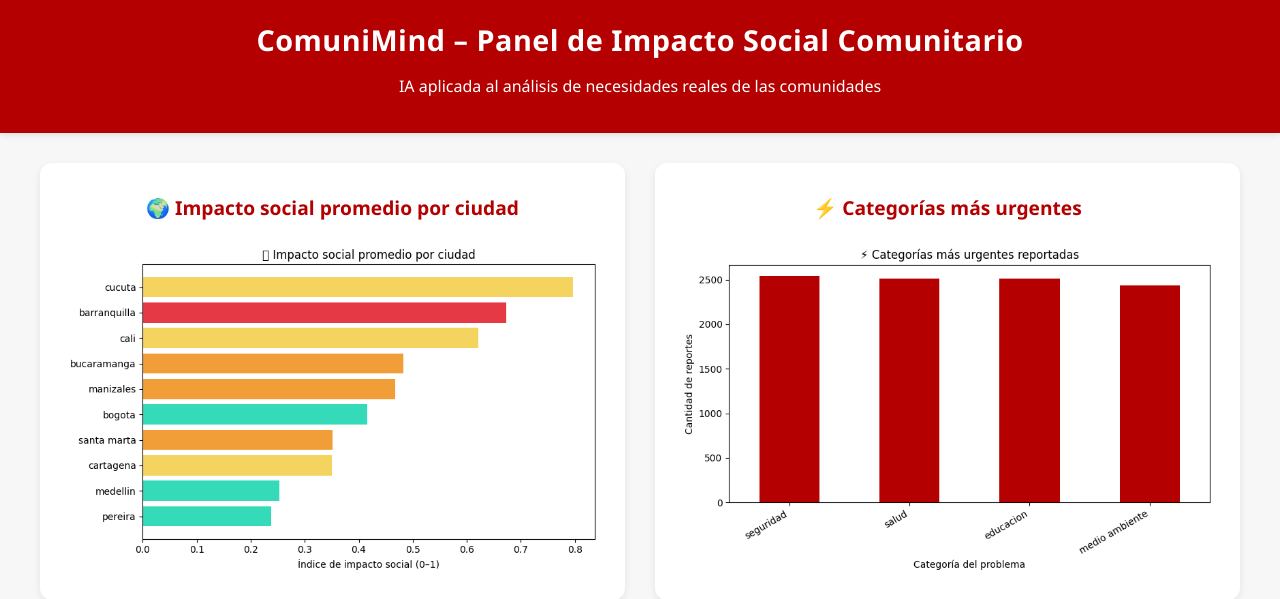
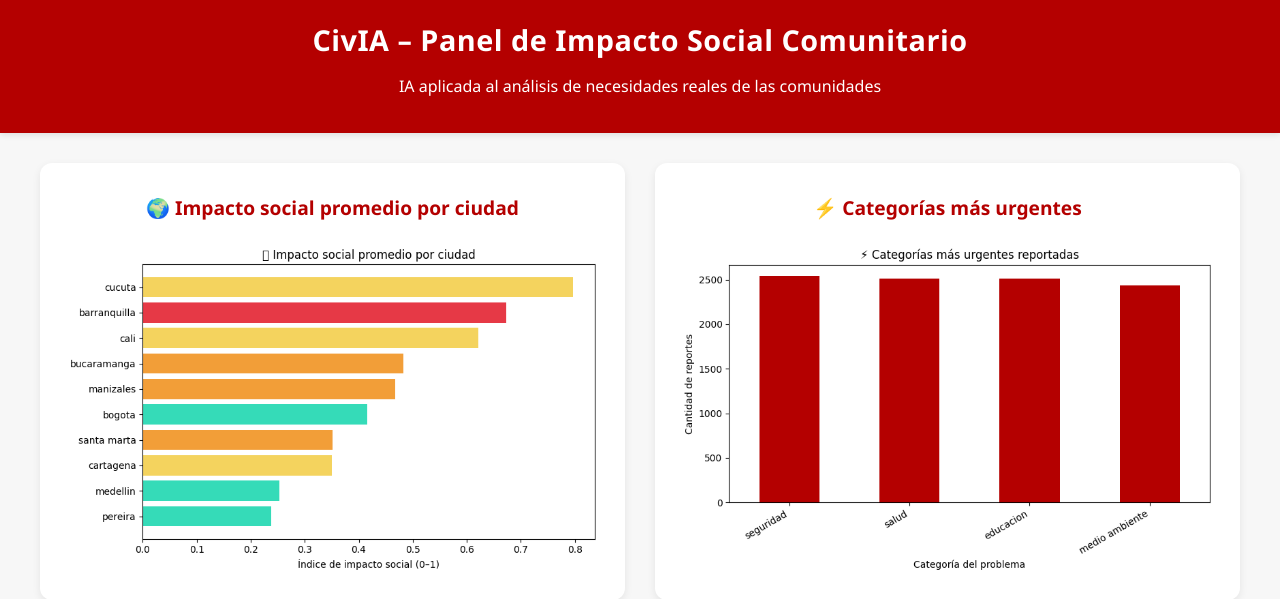
Before and after one commit to Mari0724/senasoft, a FastAPI app: page /api/dashboard in a window 1280 px wide. Shown: the top 599 px of the page. Run offline with FastAPI, Linux system fonts and the light colour scheme.

Commit message:
cambio nombre proyecto

```diff
--- a/app/api/templates/dashboard.html
+++ b/app/api/templates/dashboard.html
@@ -80,7 +80,7 @@
 </head>
 <body>
     <header>
-        <h1>ComuniMind – Panel de Impacto Social Comunitario</h1>
+        <h1>CivIA – Panel de Impacto Social Comunitario</h1>
         <p>IA aplicada al análisis de necesidades reales de las comunidades</p>
     </header>
 
```
